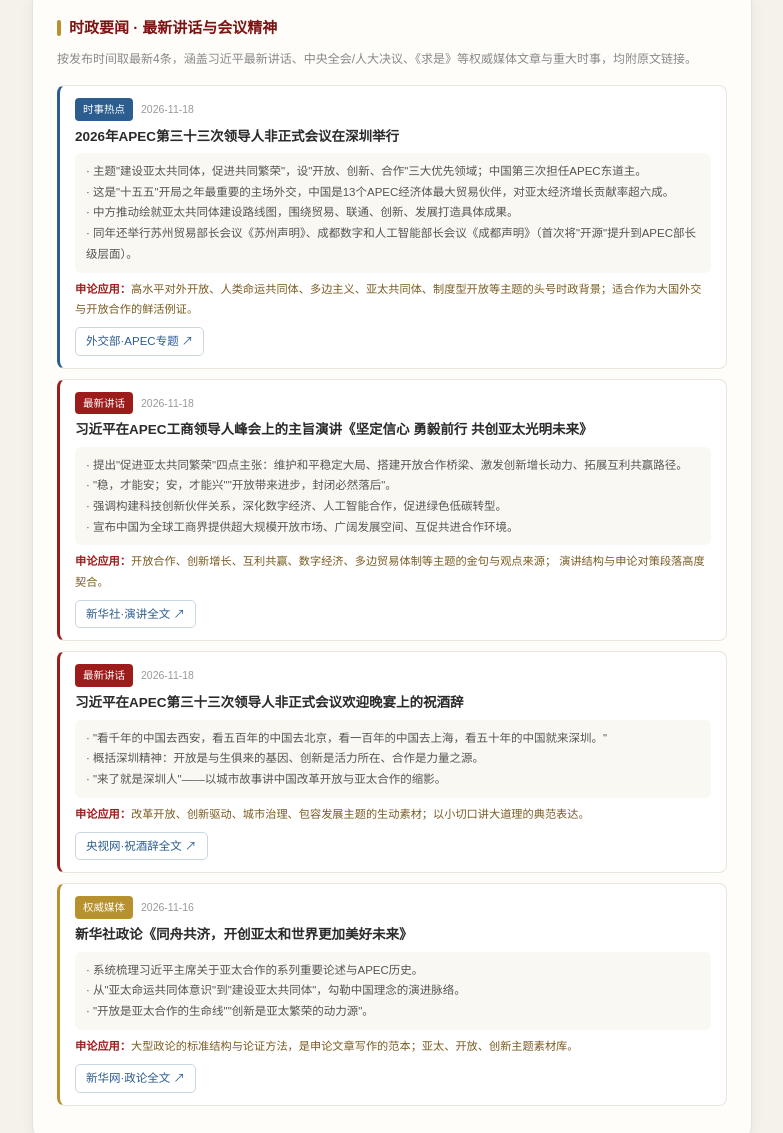
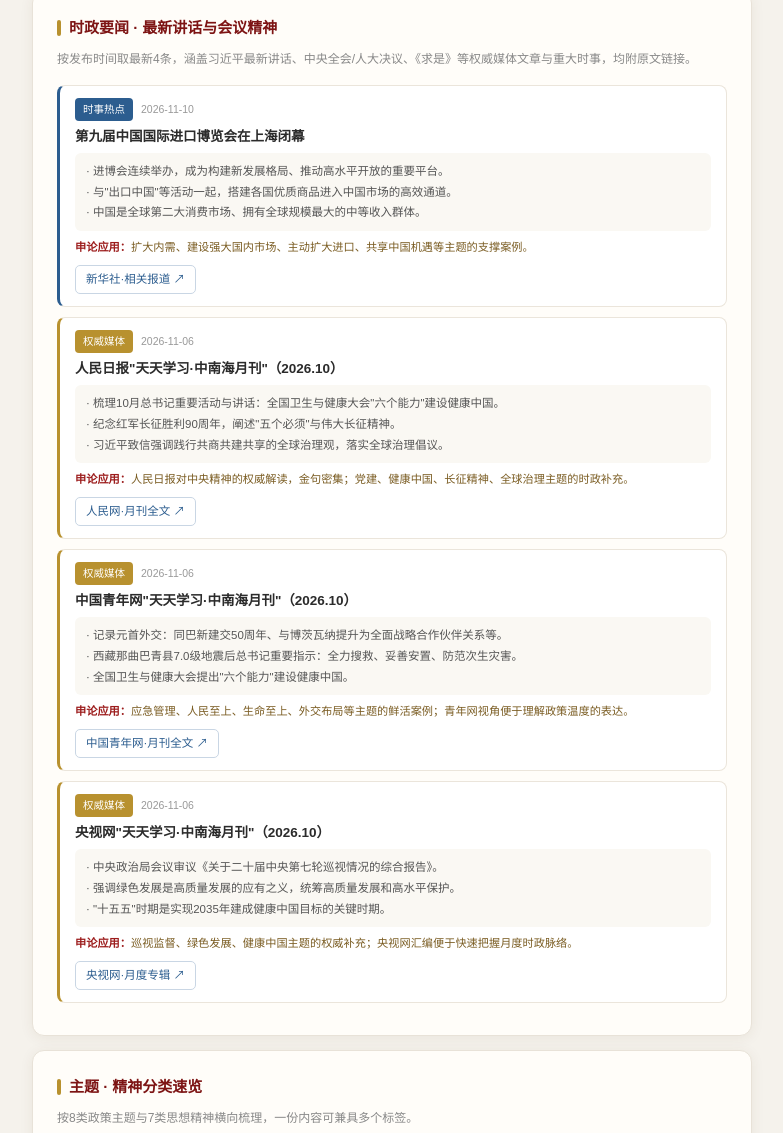
Before and after one commit to YYLGG/shenlun, a plain HTML site: page 今日推送_2026-11-20.html in a window 1280 px wide. Shown: the part 449-1582 px from the top of the page, without its empty margins (248-1031 px from the left). Drawn offline with Linux system fonts and the light colour scheme.

Commit message:
每日推送自动更新 2026-11-19

```diff
--- a/今日推送_2026-11-20.html
+++ b/今日推送_2026-11-20.html
@@ -90,42 +90,42 @@ body{font-family:"PingFang SC","Microsoft YaHei",sans-serif;background:#f5f2ec;c
   <div class="affair-item" style="border-left-color:#2c5d8f">
     <div class="af-meta">
       <span class="af-cat" style="background:#2c5d8f">时事热点</span>
-      <span class="af-date">2026-11-18</span>
+      <span class="af-date">2026-11-10</span>
     </div>
-    <div class="af-title">2026年APEC第三十三次领导人非正式会议在深圳举行</div>
-    <div class="af-pts">· 主题"建设亚太共同体，促进共同繁荣"，设"开放、创新、合作"三大优先领域；中国第三次担任APEC东道主。<br>· 这是"十五五"开局之年最重要的主场外交，中国是13个APEC经济体最大贸易伙伴，对亚太经济增长贡献率超六成。<br>· 中方推动绘就亚太共同体建设路线图，围绕贸易、联通、创新、发展打造具体成果。<br>· 同年还举行苏州贸易部长会议《苏州声明》、成都数字和人工智能部长会议《成都声明》（首次将"开源"提升到APEC部长级层面）。</div>
-    <div class="af-use"><b>申论应用：</b>高水平对外开放、人类命运共同体、多边主义、亚太共同体、制度型开放等主题的头号时政背景；适合作为大国外交与开放合作的鲜活例证。</div>
-    <a class="doc-link" href="https://www.fmprc.gov.cn/gjhdq_676201/gjhdqzz_681964/lhg_682278/jbqk_682280/" target="_blank" rel="noopener">外交部·APEC专题 ↗</a>
-  </div>
-  <div class="affair-item" style="border-left-color:#9c1c1c">
-    <div class="af-meta">
-      <span class="af-cat" style="background:#9c1c1c">最新讲话</span>
-      <span class="af-date">2026-11-18</span>
-    </div>
-    <div class="af-title">习近平在APEC工商领导人峰会上的主旨演讲《坚定信心 勇毅前行 共创亚太光明未来》</div>
-    <div class="af-pts">· 提出"促进亚太共同繁荣"四点主张：维护和平稳定大局、搭建开放合作桥梁、激发创新增长动力、拓展互利共赢路径。<br>· "稳，才能安；安，才能兴""开放带来进步，封闭必然落后"。<br>· 强调构建科技创新伙伴关系，深化数字经济、人工智能合作，促进绿色低碳转型。<br>· 宣布中国为全球工商界提供超大规模开放市场、广阔发展空间、互促共进合作环境。</div>
-    <div class="af-use"><b>申论应用：</b>开放合作、创新增长、互利共赢、数字经济、多边贸易体制等主题的金句与观点来源； 演讲结构与申论对策段落高度契合。</div>
-    <a class="doc-link" href="https://www.news.cn/politics/leaders/20261118/656367581ebe4dcb8700fd9f59905ef6/c.html" target="_blank" rel="noopener">新华社·演讲全文 ↗</a>
-  </div>
-  <div class="affair-item" style="border-left-color:#9c1c1c">
-    <div class="af-meta">
-      <span class="af-cat" style="background:#9c1c1c">最新讲话</span>
-      <span class="af-date">2026-11-18</span>
-    </div>
-    <div class="af-title">习近平在APEC第三十三次领导人非正式会议欢迎晚宴上的祝酒辞</div>
-    <div class="af-pts">· "看千年的中国去西安，看五百年的中国去北京，看一百年的中国去上海，看五十年的中国就来深圳。"<br>· 概括深圳精神：开放是与生俱来的基因、创新是活力所在、合作是力量之源。<br>· "来了就是深圳人"——以城市故事讲中国改革开放与亚太合作的缩影。</div>
-    <div class="af-use"><b>申论应用：</b>改革开放、创新驱动、城市治理、包容发展主题的生动素材；以小切口讲大道理的典范表达。</div>
-    <a class="doc-link" href="https://news.cctv.cn/2026/11/18/ARTIrsW7RAq0j0XWYl220U7e261118.shtml" target="_blank" rel="noopener">央视网·祝酒辞全文 ↗</a>
+    <div class="af-title">第九届中国国际进口博览会在上海闭幕</div>
+    <div class="af-pts">· 进博会连续举办，成为构建新发展格局、推动高水平开放的重要平台。<br>· 与"出口中国"等活动一起，搭建各国优质商品进入中国市场的高效通道。<br>· 中国是全球第二大消费市场、拥有全球规模最大的中等收入群体。</div>
+    <div class="af-use"><b>申论应用：</b>扩大内需、建设强大国内市场、主动扩大进口、共享中国机遇等主题的支撑案例。</div>
+    <a class="doc-link" href="https://www.news.cn/world/20261116/2da9c629eb8a466ca08a1c7524896eae/c.html" target="_blank" rel="noopener">新华社·相关报道 ↗</a>
   </div>
   <div class="affair-item" style="border-left-color:#b8912f">
     <div class="af-meta">
       <span class="af-cat" style="background:#b8912f">权威媒体</span>
-      <span class="af-date">2026-11-16</span>
+      <span class="af-date">2026-11-06</span>
     </div>
-    <div class="af-title">新华社政论《同舟共济，开创亚太和世界更加美好未来》</div>
-    <div class="af-pts">· 系统梳理习近平主席关于亚太合作的系列重要论述与APEC历史。<br>· 从"亚太命运共同体意识"到"建设亚太共同体"，勾勒中国理念的演进脉络。<br>· "开放是亚太合作的生命线""创新是亚太繁荣的动力源"。</div>
-    <div class="af-use"><b>申论应用：</b>大型政论的标准结构与论证方法，是申论文章写作的范本；亚太、开放、创新主题素材库。</div>
-    <a class="doc-link" href="https://www.news.cn/world/20261116/2da9c629eb8a466ca08a1c7524896eae/c.html" target="_blank" rel="noopener">新华网·政论全文 ↗</a>
+    <div class="af-title">人民日报"天天学习·中南海月刊"（2026.10）</div>
+    <div class="af-pts">· 梳理10月总书记重要活动与讲话：全国卫生与健康大会"六个能力"建设健康中国。<br>· 纪念红军长征胜利90周年，阐述"五个必须"与伟大长征精神。<br>· 习近平致信强调践行共商共建共享的全球治理观，落实全球治理倡议。</div>
+    <div class="af-use"><b>申论应用：</b>人民日报对中央精神的权威解读，金句密集；党建、健康中国、长征精神、全球治理主题的时政补充。</div>
+    <a class="doc-link" href="https://politics.people.com.cn/n1/2026/1106/c461001-40829031.html" target="_blank" rel="noopener">人民网·月刊全文 ↗</a>
+  </div>
+  <div class="affair-item" style="border-left-color:#b8912f">
+    <div class="af-meta">
+      <span class="af-cat" style="background:#b8912f">权威媒体</span>
+      <span class="af-date">2026-11-06</span>
+    </div>
+    <div class="af-title">中国青年网"天天学习·中南海月刊"（2026.10）</div>
+    <div class="af-pts">· 记录元首外交：同巴新建交50周年、与博茨瓦纳提升为全面战略合作伙伴关系等。<br>· 西藏那曲巴青县7.0级地震后总书记重要指示：全力搜救、妥善安置、防范次生灾害。<br>· 全国卫生与健康大会提出"六个能力"建设健康中国。</div>
+    <div class="af-use"><b>申论应用：</b>应急管理、人民至上、生命至上、外交布局等主题的鲜活案例；青年网视角便于理解政策温度的表达。</div>
+    <a class="doc-link" href="https://news.youth.cn/sz/202611/t20261106_16952342.htm" target="_blank" rel="noopener">中国青年网·月刊全文 ↗</a>
+  </div>
+  <div class="affair-item" style="border-left-color:#b8912f">
+    <div class="af-meta">
+      <span class="af-cat" style="background:#b8912f">权威媒体</span>
+      <span class="af-date">2026-11-06</span>
+    </div>
+    <div class="af-title">央视网"天天学习·中南海月刊"（2026.10）</div>
+    <div class="af-pts">· 中央政治局会议审议《关于二十届中央第七轮巡视情况的综合报告》。<br>· 强调绿色发展是高质量发展的应有之义，统筹高质量发展和高水平保护。<br>· "十五五"时期是实现2035年建成健康中国目标的关键时期。</div>
+    <div class="af-use"><b>申论应用：</b>巡视监督、绿色发展、健康中国主题的权威补充；央视网汇编便于快速把握月度时政脉络。</div>
+    <a class="doc-link" href="https://news.cctv.com/tiantianxuexi/znhyk/2026/shiyue/index.shtml" target="_blank" rel="noopener">央视网·月度专辑 ↗</a>
   </div>
   </div>
 
```
